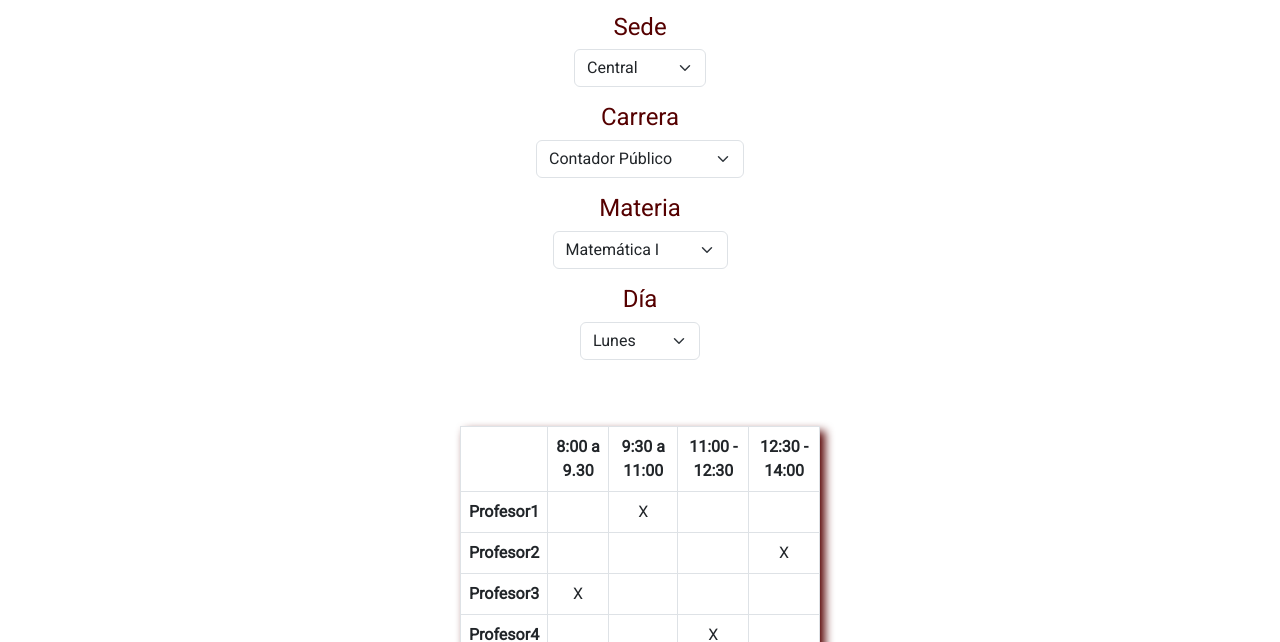
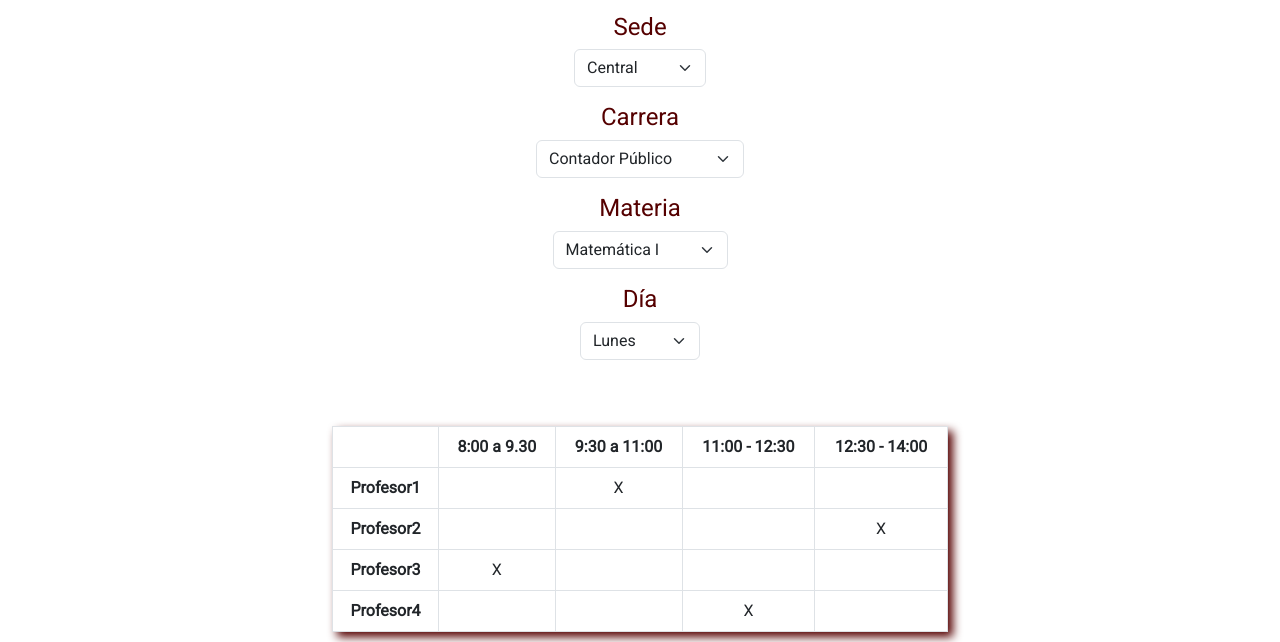
Before and after one commit to Ferchus-24/PreEntrega2-Prestinoni, a website: page pages/consulta.html in a window 1280 px wide. Shown: the part 179-821 px from the top of the page. Drawn offline with nearby package versions, Linux system fonts and the light colour scheme.

Commit message:
modificamos width de timeTable

```diff
--- a/scss/_commons.scss
+++ b/scss/_commons.scss
@@ -125,7 +125,7 @@ ul {
     flex-direction: row;
     justify-content: center;
     text-align: center;
-    width: 30%;
+    width: 50%;
     filter: drop-shadow(5px 5px 5px $darkColor);
 }
 
--- a/scss/_medias.scss
+++ b/scss/_medias.scss
@@ -39,6 +39,10 @@
 
     }
 
+    .timetable{
+
+    }
+
     .infoAcade{
         img{
             display: none;
```
Also changed, not shown: css/main.css.
